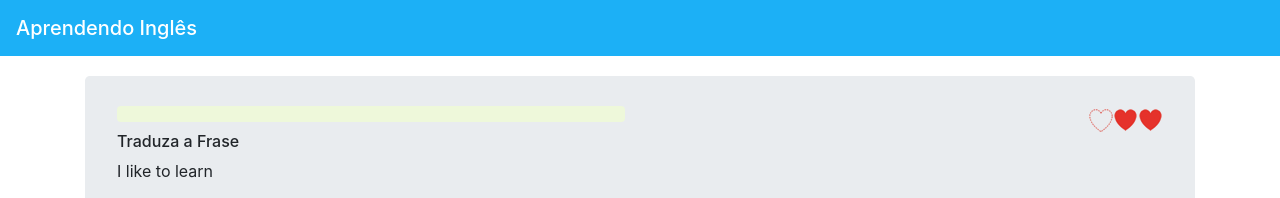
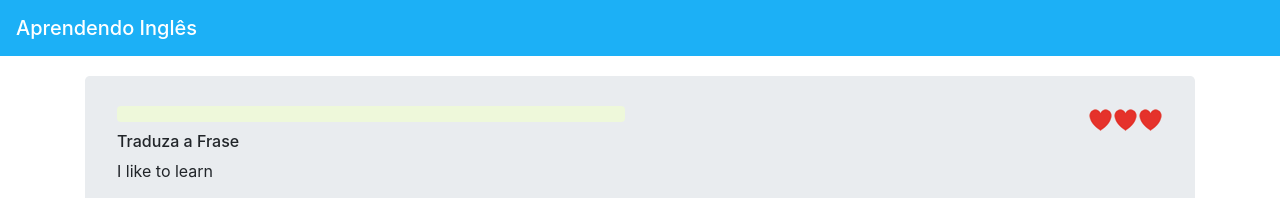
Before and after one commit to coimbrox/AngularConcepts, an Angular app in the folder app1/: page / in a window 1280 px wide. Shown: the top 198 px of the page. Built offline with nearby package versions, Linux system fonts and the light colour scheme.

Commit message:
Exibindo Coração com ngFor

```diff
--- a/app1/src/app/tentativas/tentativas.component.html
+++ b/app1/src/app/tentativas/tentativas.component.html
@@ -1,3 +1,7 @@
+<!--
 <img [src]="EmptyHeart">
 <img [src]="FullHeart">
 <img [src]="FullHeart">
+-->
+
+<img *ngFor="let heart of hearts" [src]="heart.showHeart()" />
```
